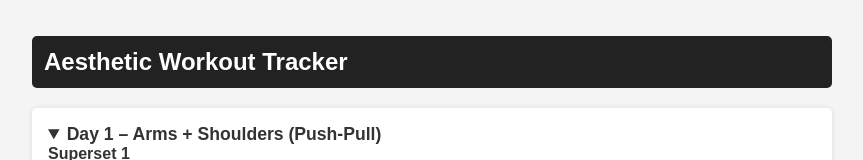
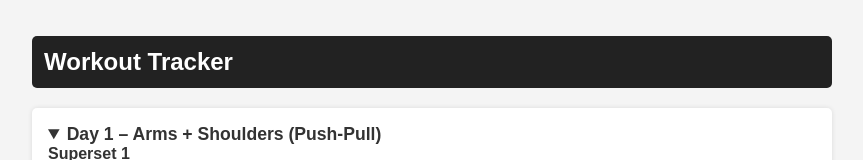
Before and after one commit to NayefWork/Tracker, a plain HTML site: page index.html in a window 1280 px wide. Shown: the top 160 px of the page, without its empty margins (208-1071 px from the left). Drawn offline with Linux system fonts and the light colour scheme.

Commit message:
Update index.html

```diff
--- a/index.html
+++ b/index.html
@@ -3,7 +3,7 @@
 <head>
   <meta charset="UTF-8" />
   <meta name="viewport" content="width=device-width, initial-scale=1.0"/>
-  <title>Aesthetic Workout Tracker</title>
+  <title>Workout Tracker</title>
   <style>
     body {
       font-family: Arial, sans-serif;
@@ -62,7 +62,7 @@
 </head>
 <body>
 
-  <h2>Aesthetic Workout Tracker</h2>
+  <h2>Workout Tracker</h2>
 
   <details open>
     <summary>Day 1 – Arms + Shoulders (Push-Pull)</summary>
```
